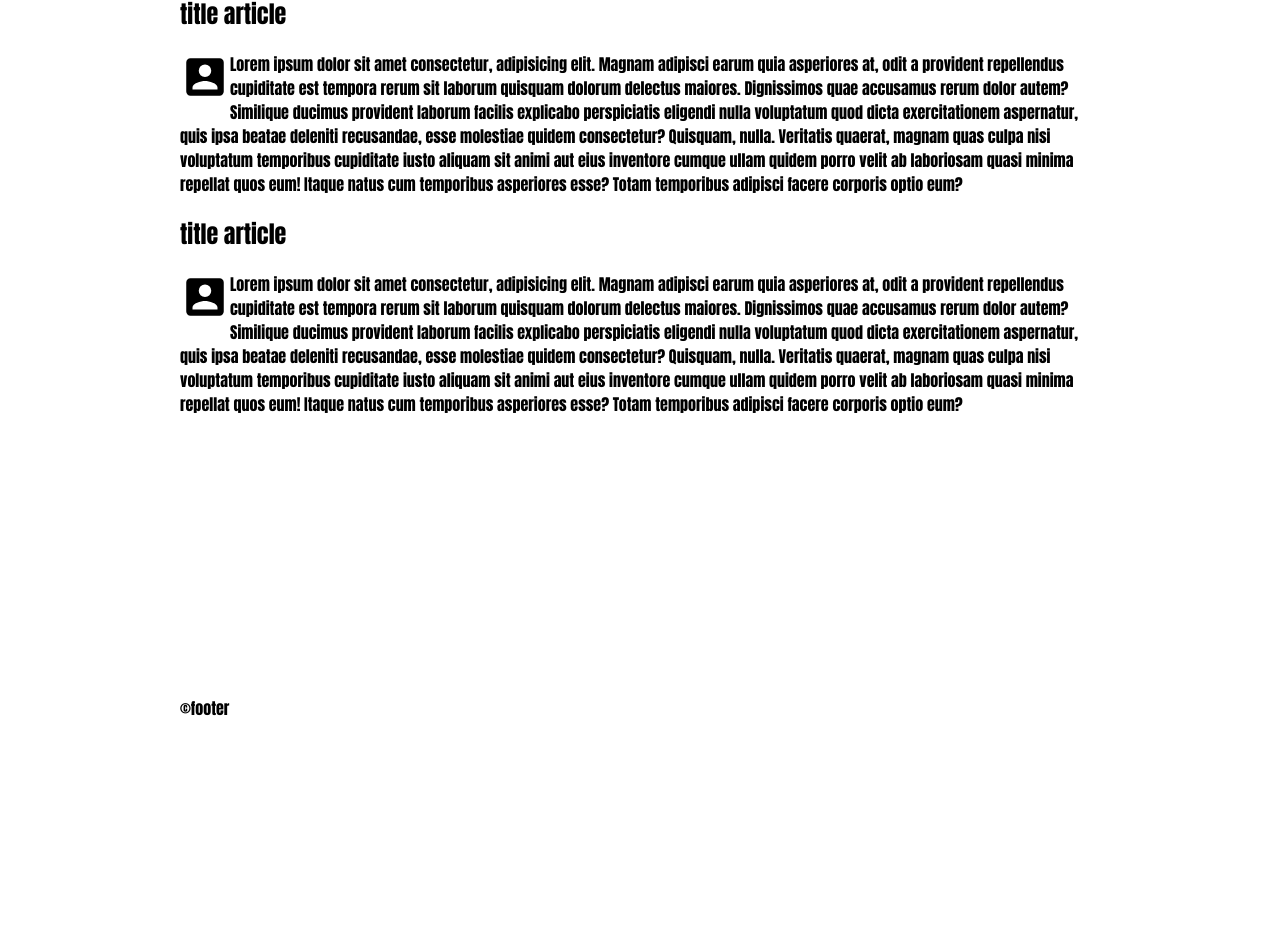
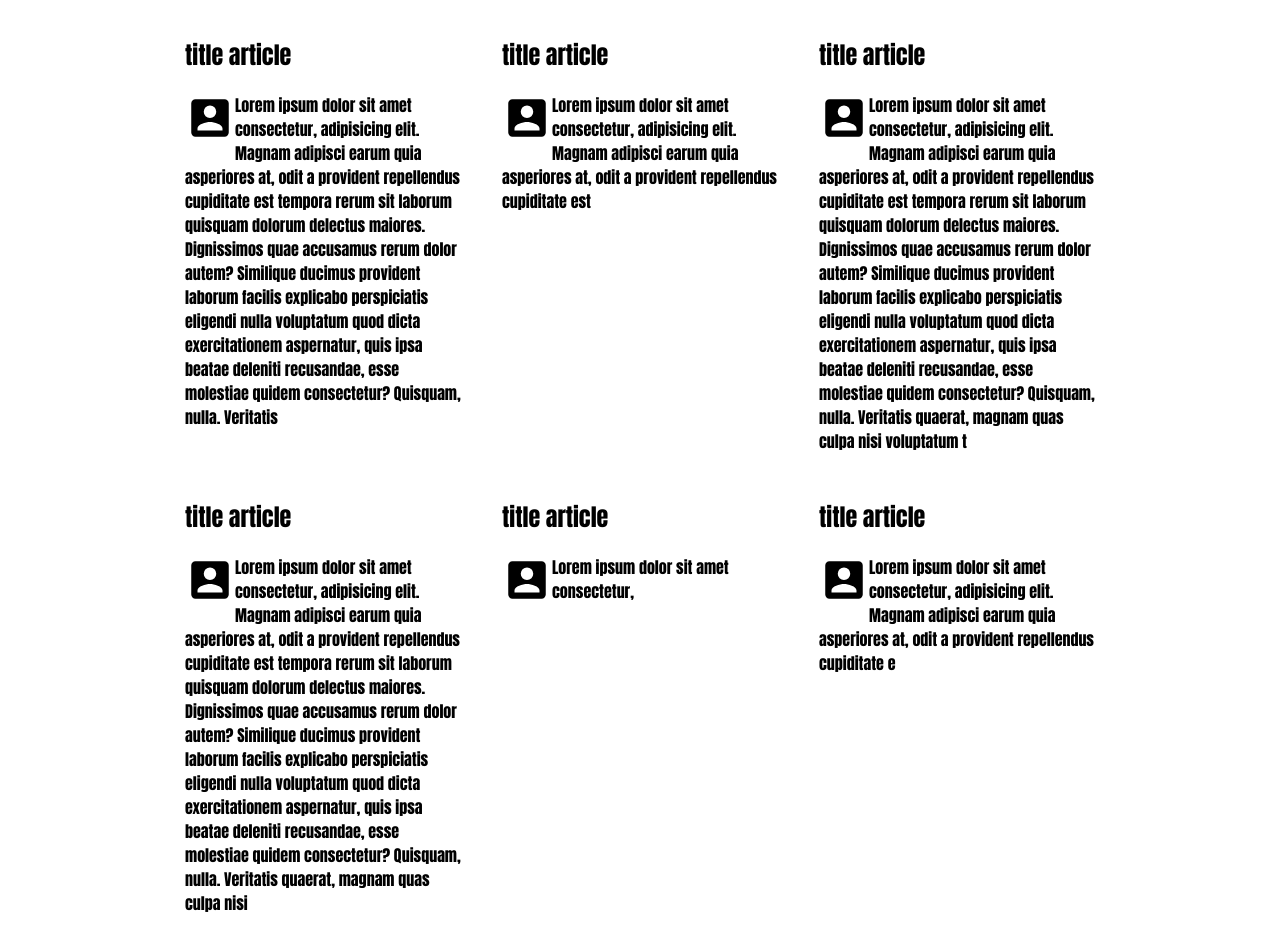
Before and after one commit to Olena28111982/CW2103-flex, a plain HTML site: page index.html in a window 1280 px wide. Shown: the part 152-1090 px from the top of the page. Before the commit the page ends 872 px from the top, so only its background shows below. Drawn offline with Linux system fonts and the light colour scheme; a web font is replaced by a local one.

Commit message:
html+css

```diff
--- /dev/null
+++ b/assets/css/main-section.css
@@ -0,0 +1,10 @@
+.main-section{
+  display: flex;
+  flex-wrap:wrap ;
+  justify-content: space-between;
+
+}
+.main-article{
+  flex: 0 0 30%;
+  margin: 5px;
+}
--- a/index.html
+++ b/index.html
@@ -12,6 +12,7 @@
 
   <link rel="stylesheet" href="./style.css">
   <link rel="stylesheet" href="./assets/css/header.css">
+  <link rel="stylesheet" href="./assets/css/main-section.css">
 
 </head>
 <body>
@@ -33,21 +34,52 @@
 
  <main class="main">
   <!-- section.main-section>h1.main-heading{title page}+article.main-article>h2.article-heading{title article}+img.article-img+p.article-content>lorem100 -->
+  <h1 class="main-heading">title page</h1>
+  <section class="main-section">
 
-  <section class="main-section">
-    <h1 class="main-heading">title page</h1>
     <article class="main-article">
       <h2 class="article-heading">title article</h2>
       <img src="./assets/images/account-box (2).svg" alt="" class="article-img">
-      <p class="article-content">Lorem ipsum dolor sit amet consectetur, adipisicing elit. Magnam adipisci earum quia asperiores at, odit a provident repellendus cupiditate est tempora rerum sit laborum quisquam dolorum delectus maiores. Dignissimos quae accusamus rerum dolor autem? Similique ducimus provident laborum facilis explicabo perspiciatis eligendi nulla voluptatum quod dicta exercitationem aspernatur, quis ipsa beatae deleniti recusandae, esse molestiae quidem consectetur? Quisquam, nulla. Veritatis quaerat, magnam quas culpa nisi voluptatum temporibus cupiditate iusto aliquam sit animi aut eius inventore cumque ullam quidem porro velit ab laboriosam quasi minima repellat quos eum! Itaque natus cum temporibus asperiores esse? Totam temporibus adipisci facere corporis optio eum?</p>
+      <p class="article-content">Lorem ipsum dolor sit amet consectetur, adipisicing elit. Magnam adipisci earum quia asperiores at, odit a provident repellendus cupiditate est tempora rerum sit laborum quisquam dolorum delectus maiores. Dignissimos quae accusamus rerum dolor autem? Similique ducimus provident laborum facilis explicabo perspiciatis eligendi nulla voluptatum quod dicta exercitationem aspernatur, quis ipsa beatae deleniti recusandae, esse molestiae quidem consectetur? Quisquam, nulla. Veritatis </p>
     </article>
 
 
     <article class="main-article">
       <h2 class="article-heading">title article</h2>
       <img src="./assets/images/account-box (2).svg" alt="" class="article-img">
-      <p class="article-content">Lorem ipsum dolor sit amet consectetur, adipisicing elit. Magnam adipisci earum quia asperiores at, odit a provident repellendus cupiditate est tempora rerum sit laborum quisquam dolorum delectus maiores. Dignissimos quae accusamus rerum dolor autem? Similique ducimus provident laborum facilis explicabo perspiciatis eligendi nulla voluptatum quod dicta exercitationem aspernatur, quis ipsa beatae deleniti recusandae, esse molestiae quidem consectetur? Quisquam, nulla. Veritatis quaerat, magnam quas culpa nisi voluptatum temporibus cupiditate iusto aliquam sit animi aut eius inventore cumque ullam quidem porro velit ab laboriosam quasi minima repellat quos eum! Itaque natus cum temporibus asperiores esse? Totam temporibus adipisci facere corporis optio eum?</p>
+      <p class="article-content">Lorem ipsum dolor sit amet consectetur, adipisicing elit. Magnam adipisci earum quia asperiores at, odit a provident repellendus cupiditate est </p>
     </article>
+
+    <article class="main-article">
+      <h2 class="article-heading">title article</h2>
+      <img src="./assets/images/account-box (2).svg" alt="" class="article-img">
+      <p class="article-content">Lorem ipsum dolor sit amet consectetur, adipisicing elit. Magnam adipisci earum quia asperiores at, odit a provident repellendus cupiditate est tempora rerum sit laborum quisquam dolorum delectus maiores. Dignissimos quae accusamus rerum dolor autem? Similique ducimus provident laborum facilis explicabo perspiciatis eligendi nulla voluptatum quod dicta exercitationem aspernatur, quis ipsa beatae deleniti recusandae, esse molestiae quidem consectetur? Quisquam, nulla. Veritatis quaerat, magnam quas culpa nisi voluptatum t</p>
+    </article>
+
+    <article class="main-article">
+      <h2 class="article-heading">title article</h2>
+      <img src="./assets/images/account-box (2).svg" alt="" class="article-img">
+      <p class="article-content">Lorem ipsum dolor sit amet consectetur, adipisicing elit. Magnam adipisci earum quia asperiores at, odit a provident repellendus cupiditate est tempora rerum sit laborum quisquam dolorum delectus maiores. Dignissimos quae accusamus rerum dolor autem? Similique ducimus provident laborum facilis explicabo perspiciatis eligendi nulla voluptatum quod dicta exercitationem aspernatur, quis ipsa beatae deleniti recusandae, esse molestiae quidem consectetur? Quisquam, nulla. Veritatis quaerat, magnam quas culpa nisi </p>
+    </article>
+
+    <article class="main-article">
+      <h2 class="article-heading">title article</h2>
+      <img src="./assets/images/account-box (2).svg" alt="" class="article-img">
+      <p class="article-content">Lorem ipsum dolor sit amet consectetur,</p>
+    </article>
+
+    <article class="main-article">
+      <h2 class="article-heading">title article</h2>
+      <img src="./assets/images/account-box (2).svg" alt="" class="article-img">
+      <p class="article-content">Lorem ipsum dolor sit amet consectetur, adipisicing elit. Magnam adipisci earum quia asperiores at, odit a provident repellendus cupiditate e</p>
+    </article>
+
+    <article class="main-article">
+      <h2 class="article-heading">title article</h2>
+      <img src="./assets/images/account-box (2).svg" alt="" class="article-img">
+      <p class="article-content">Lorem ipsum dolor sit amet consectetur, adipisicing elit. Magnam adipisci earum quia asperiores at, odit a provident repellendus cupiditate est tempora rerum sit laborum quisquam dolorum delectus maiores. Dignissimos quae accusamus rerum dolor autem? Similique ducimus provident laborum facilis explicabo perspiciatis eligendi nulla voluptatum quod dicta exercitationem aspernatur, quis ipsa beatae deleniti recusandae, esse molestiae quidem consectetur? Quisquam, nulla. Veritatis </p>
+    </article>
+
   </section>
 
  </main>
```
